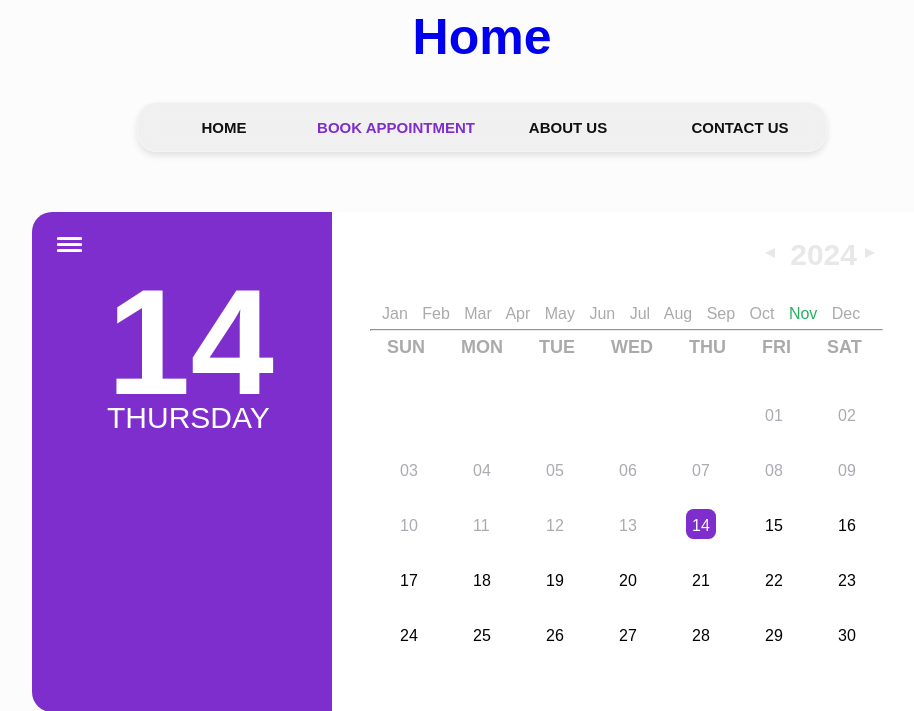
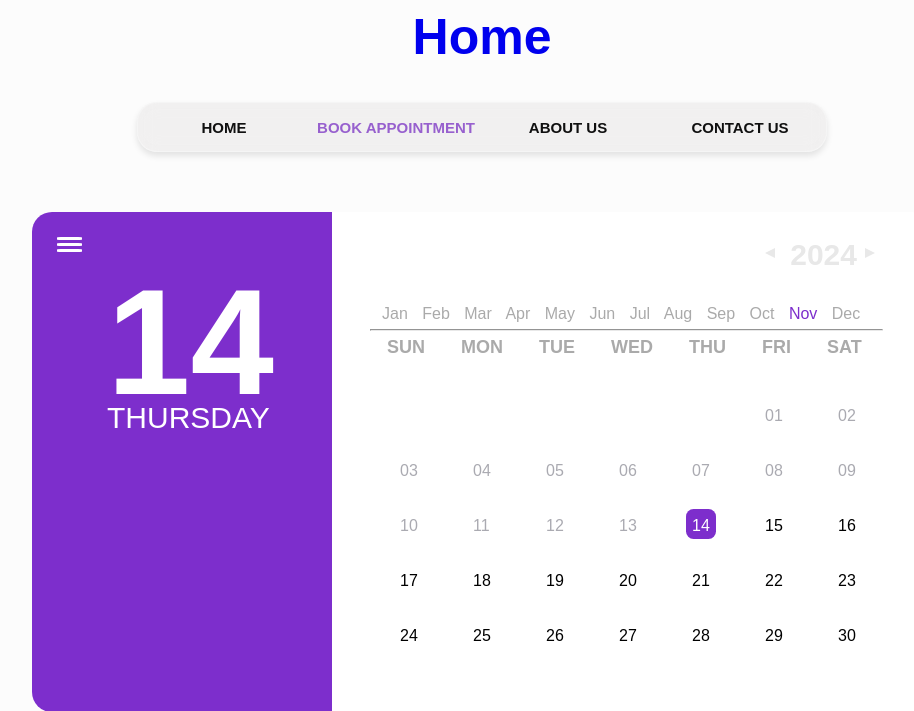
Before and after one commit to bsu-cs4360-software-engineering/groomy-table, a Flask app: page /appointments in a window 1280 px wide; the page is wider, and only the part inside the window is pictured. Shown: the top 711 px of that part, without its empty margins (158-1072 px from the left). Run offline with Flask 3, Linux system fonts and the light colour scheme; some libraries are stand-ins or nearby versions.

Commit message:
color change css

```diff
--- a/static/css/calendar.css
+++ b/static/css/calendar.css
@@ -74,12 +74,12 @@
 }
 
 .month:not(.inactive):hover {
-    color: #27e879;
+    color: #9760ce;
     cursor: pointer;
 }
 
 .month.active {
-    color: #27ae60;
+    color: #7d2ecc;
 }
 
 .month-spacer {
--- a/static/css/main.css
+++ b/static/css/main.css
@@ -1,6 +1,6 @@
 :root {
-    --primary: #56b8e6;
-    --highlight: #7d2ecc;
+    --primary: #7d2ecc;
+    --highlight: #9760ce;
     --black: #101010;
     --background: #fcfcfc;
 
```
